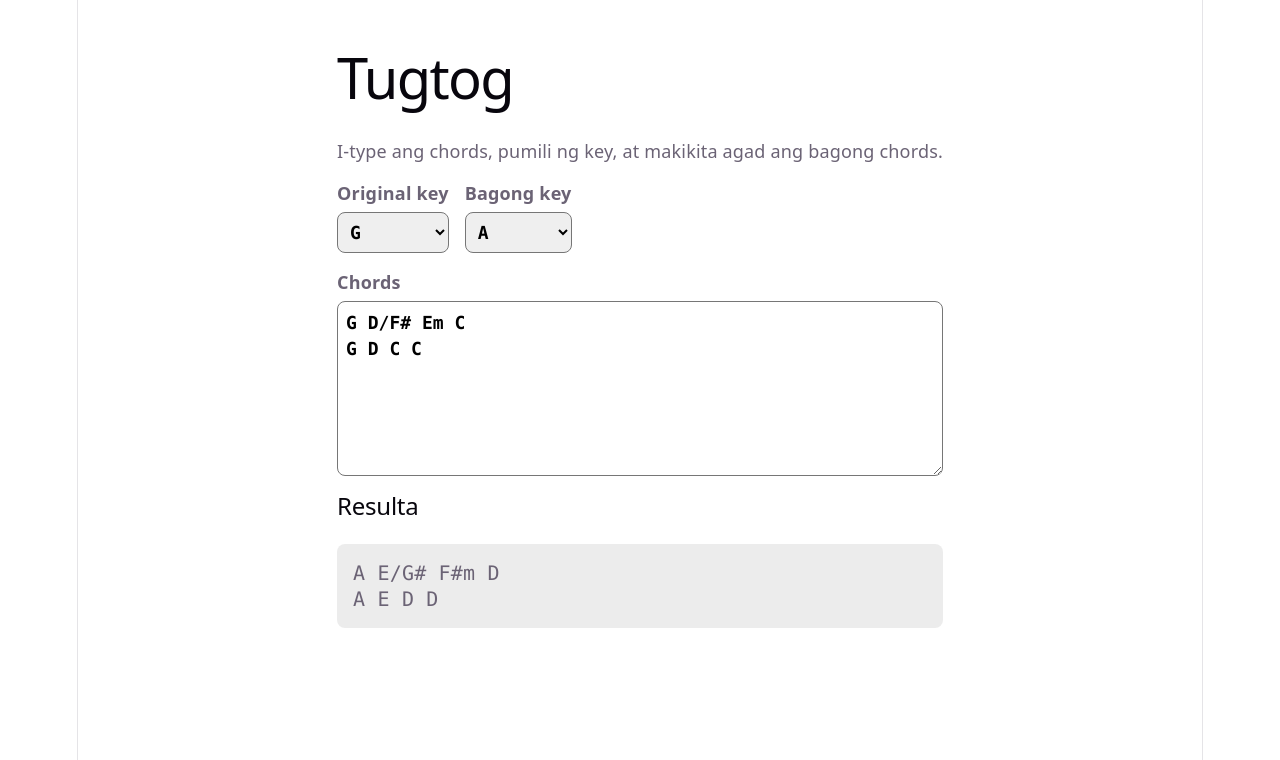
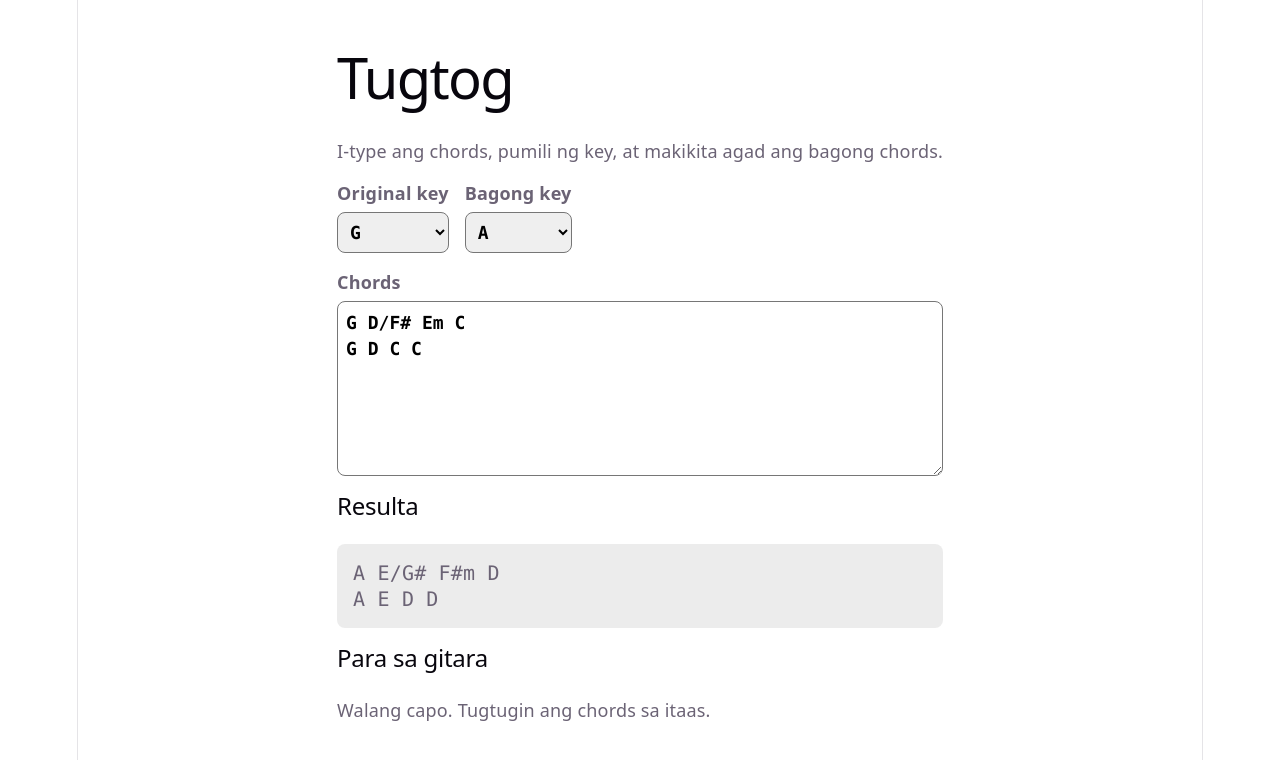
Before and after one commit to EmilCalundan/tugtog, a React (Vite) app: page / in a window 1280 px wide. Shown: the top 760 px of the page. Built offline with nearby package versions, Linux system fonts and the light colour scheme.

Commit message:
Suggest capo and open chord shapes for guitar

```diff
--- a/src/App.tsx
+++ b/src/App.tsx
@@ -1,5 +1,5 @@
 import { useState } from "react";
-import { KEYS, transposeText, usesFlats } from "./music/transpose";
+import { KEYS, transposeText, usesFlats, suggestCapo } from "./music/transpose";
 import "./App.css";
 
 function App() {
@@ -9,6 +9,10 @@ function App() {
 
   const semitones = KEYS.indexOf(toKey) - KEYS.indexOf(fromKey);
   const result = transposeText(chords, semitones, usesFlats(toKey));
+
+  const capo = suggestCapo(toKey);
+  const shapeSemitones = KEYS.indexOf(capo.shape) - KEYS.indexOf(fromKey);
+  const shapeChords = transposeText(chords, shapeSemitones);
 
 
   return (
@@ -47,6 +51,18 @@ function App() {
 
       <h2>Resulta</h2>
       <pre className="result">{result}</pre>
+
+            <h2>Para sa gitara</h2>
+      {capo.capo === 0 ? (
+        <p>Walang capo. Tugtugin ang chords sa itaas.</p>
+      ) : (
+        <>
+          <p>
+            Capo {capo.capo}, gamitin ang {capo.shape} shapes:
+          </p>
+          <pre className="result">{shapeChords}</pre>
+        </>
+      )}
     </main>
   );
 }
--- a/src/music/transpose.ts
+++ b/src/music/transpose.ts
@@ -44,3 +44,20 @@ export function transposeChord(chord: string, semitones: number, useFlats = fals
 export function transposeText(text: string, semitones: number, useFlats = false): string {
   return text.replace(/\S+/g, (chord) => transposeChord(chord, semitones, useFlats));
 }
+
+// Mga chord shape na madaling tugtugin sa gitara nang walang barre
+const OPEN_SHAPES = ["C", "G", "D", "A", "E"];
+
+// Hanapin ang pinakamababang capo para magamit ang madaling chord shapes
+export function suggestCapo(key: string): { capo: number; shape: string } {
+  const keyIndex = KEYS.indexOf(key);
+
+  for (let capo = 0; capo < 12; capo++) {
+    const shape = KEYS[mod(keyIndex - capo, 12)];
+    if (OPEN_SHAPES.includes(shape)) {
+      return { capo, shape };
+    }
+  }
+
+  return { capo: 0, shape: key };
+}
```
Also changed, not shown: 1 other file (tests, documents, lock files or other folders).
